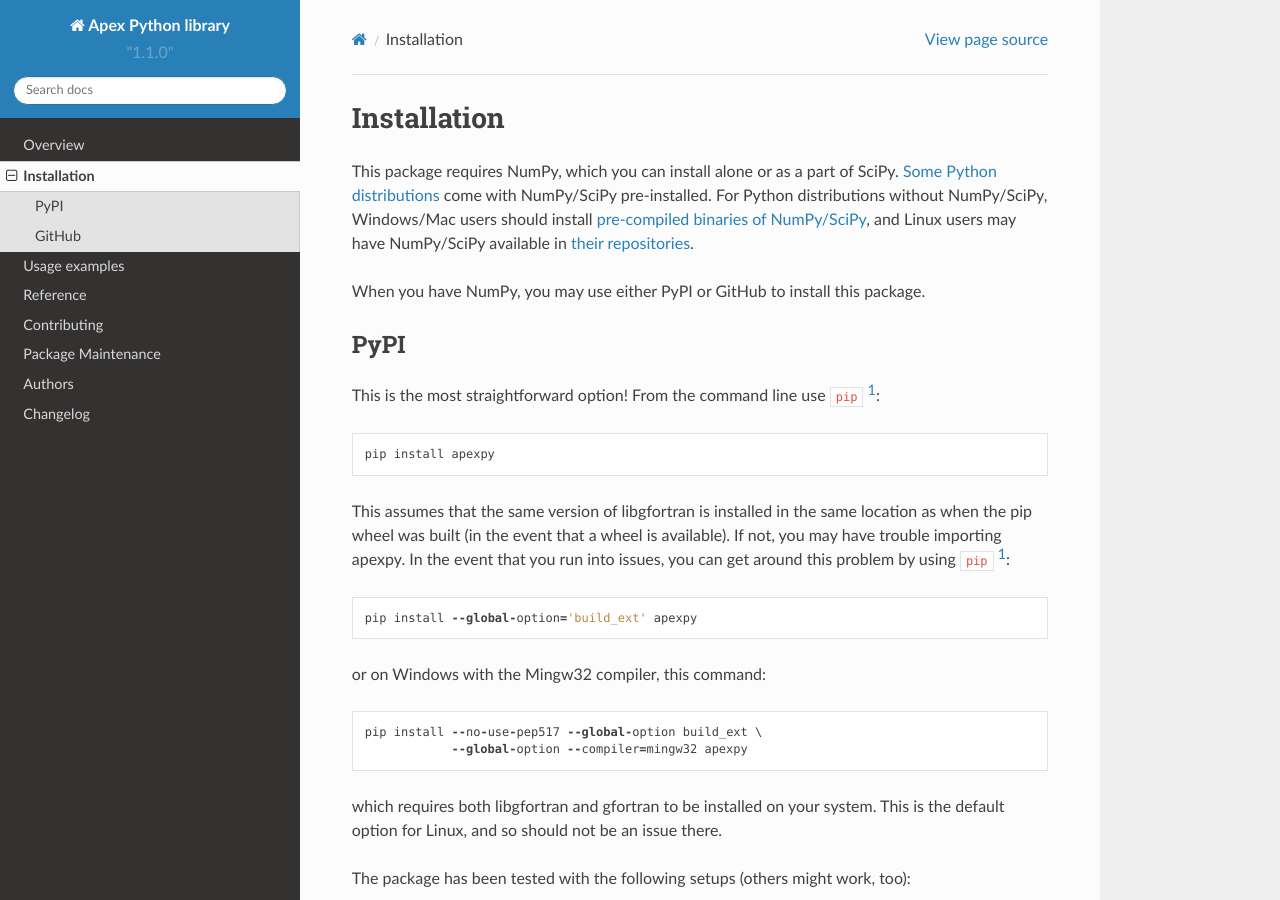
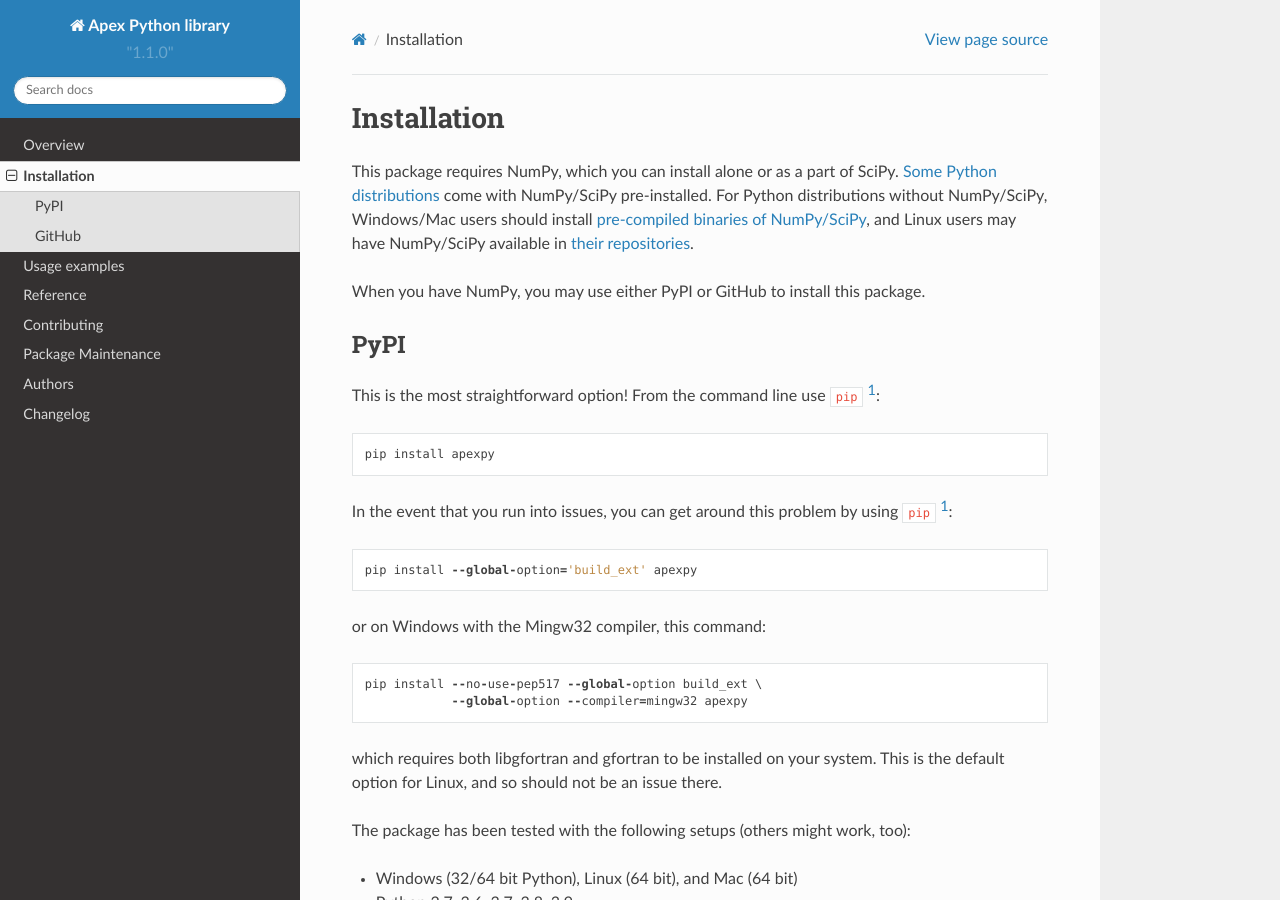
Before and after one commit to aburrell/apexpy, a Sphinx documentation site: the page built from docs/installation.rst, in a window 1280 px wide and 900 px high. Built offline with Sphinx 7.4.7 and the Read the Docs theme 2.0.0, drawn with Linux system fonts in a browser that asks for light colours.

Commit message:
DOC: Update docs/installation.rst
Co-authored-by: Angeline Burrell <aburrell@users.noreply.github.com>

```diff
--- a/docs/installation.rst
+++ b/docs/installation.rst
@@ -23,10 +23,7 @@
 
     pip install apexpy
 
-This assumes that the same version of libgfortran is installed in the same
-location as when the pip wheel was built (in the event that a wheel is
-available). If not, you may have trouble importing apexpy.  In the event that
-you run into issues, you can get around this problem by using
+In the event that you run into issues, you can get around this problem by using
 ``pip`` [1]_::
 
     pip install --global-option='build_ext' apexpy
```
